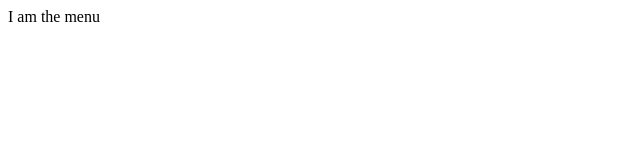
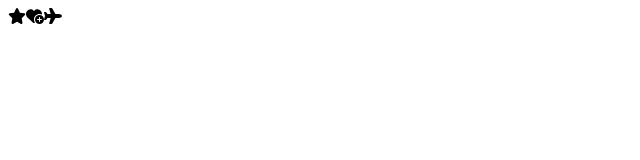
Before and after one commit to danadd/pc-collector-site, a Next.js app: page /WishlistMenu in a window 1280 px wide. Shown: the top 160 px of the page, without its empty margins (0-640 px from the left). Built offline with nearby package versions, Linux system fonts and the light colour scheme.

Commit message:
add in icons to save PCs to list

```diff
--- a/package.json
+++ b/package.json
@@ -3,6 +3,8 @@
   "version": "0.1.0",
   "private": true,
   "dependencies": {
+    "@fortawesome/fontawesome-free": "^6.3.0",
+    "@fortawesome/fontawesome-svg-core": "^6.3.0",
     "@testing-library/jest-dom": "^5.16.5",
     "@testing-library/react": "^13.4.0",
     "@testing-library/user-event": "^13.5.0",
--- a/pages/KeehoAlbum.js
+++ b/pages/KeehoAlbum.js
@@ -34,7 +34,7 @@ const KeehoAlbum = () => {
     },
   ];
 
-  const [menuToggle, setMenuToggle] = useState(false);
+  const [menuToggle, setMenuToggle] = useState(null);
 
   const handleClick = (id) => {
     setMenuToggle(id);
--- a/pages/WishlistMenu.js
+++ b/pages/WishlistMenu.js
@@ -1,5 +1,15 @@
+import "@fortawesome/fontawesome-free/css/all.min.css";
+import { FontAwesomeIcon } from "@fortawesome/react-fontawesome";
+import { faStar, faHeartCirclePlus, faPlane } from "@fortawesome/free-solid-svg-icons";
+
 const WishlistMenu = () => {
-  return <div>I am the menu</div>;
+  return (
+    <div>
+      <FontAwesomeIcon className="icon" icon={faStar} />
+      <FontAwesomeIcon icon={faHeartCirclePlus} />
+      <FontAwesomeIcon icon={faPlane} />
+    </div>
+  );
 };
 
 export default WishlistMenu;
--- a/pages/index.js
+++ b/pages/index.js
@@ -1,5 +1,7 @@
 // need a ternary operator here. IF they are not logged in, show this page. If they ARE logged in, just take them to home.
 import "bootstrap/dist/css/bootstrap.min.css";
+import "@fortawesome/fontawesome-free/css/all.min.css";
+
 import Link from "next/link";
 
 const Login = () => {
```
Also changed, not shown: 1 other file (tests, documents, lock files or other folders).
